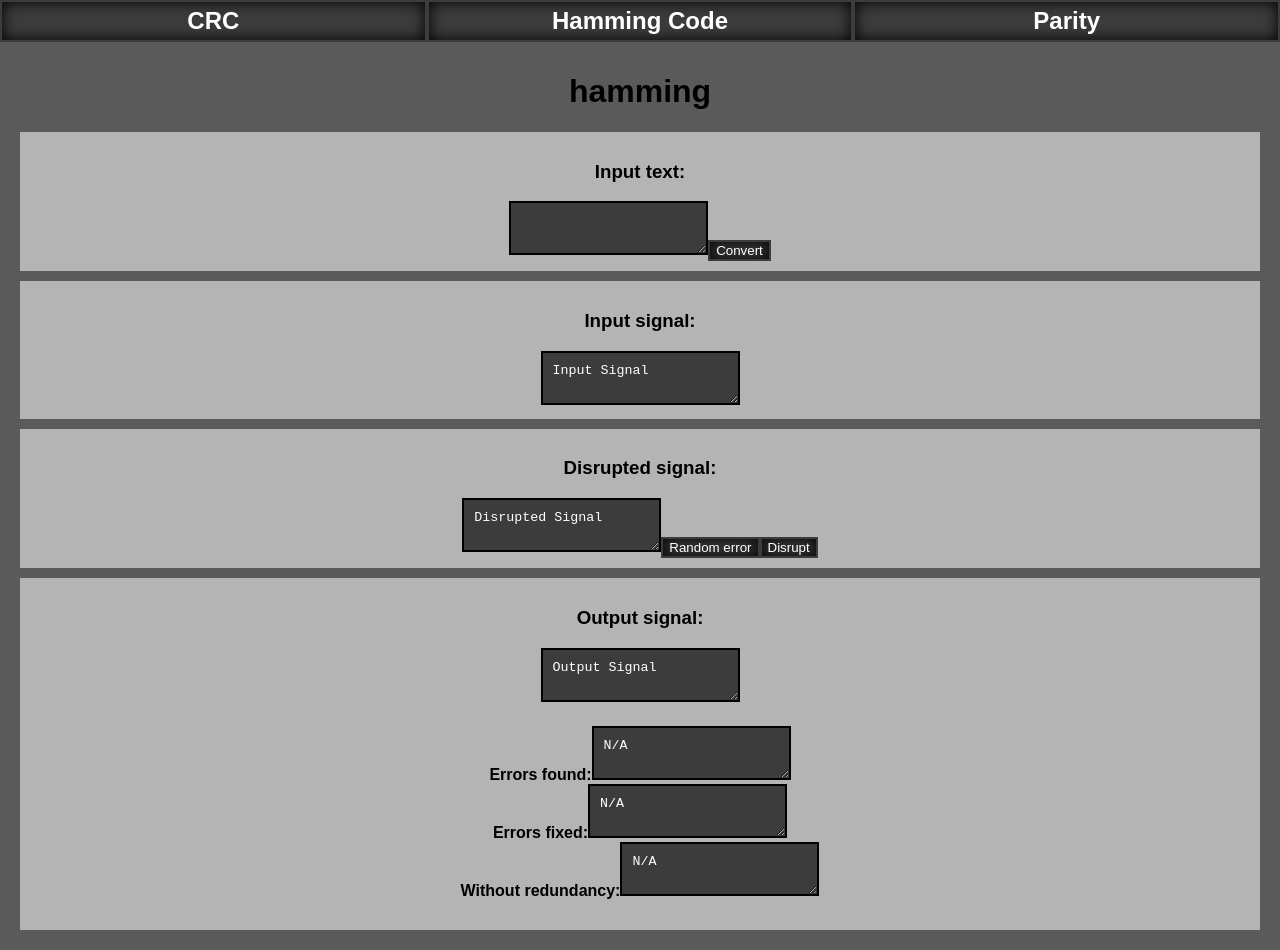
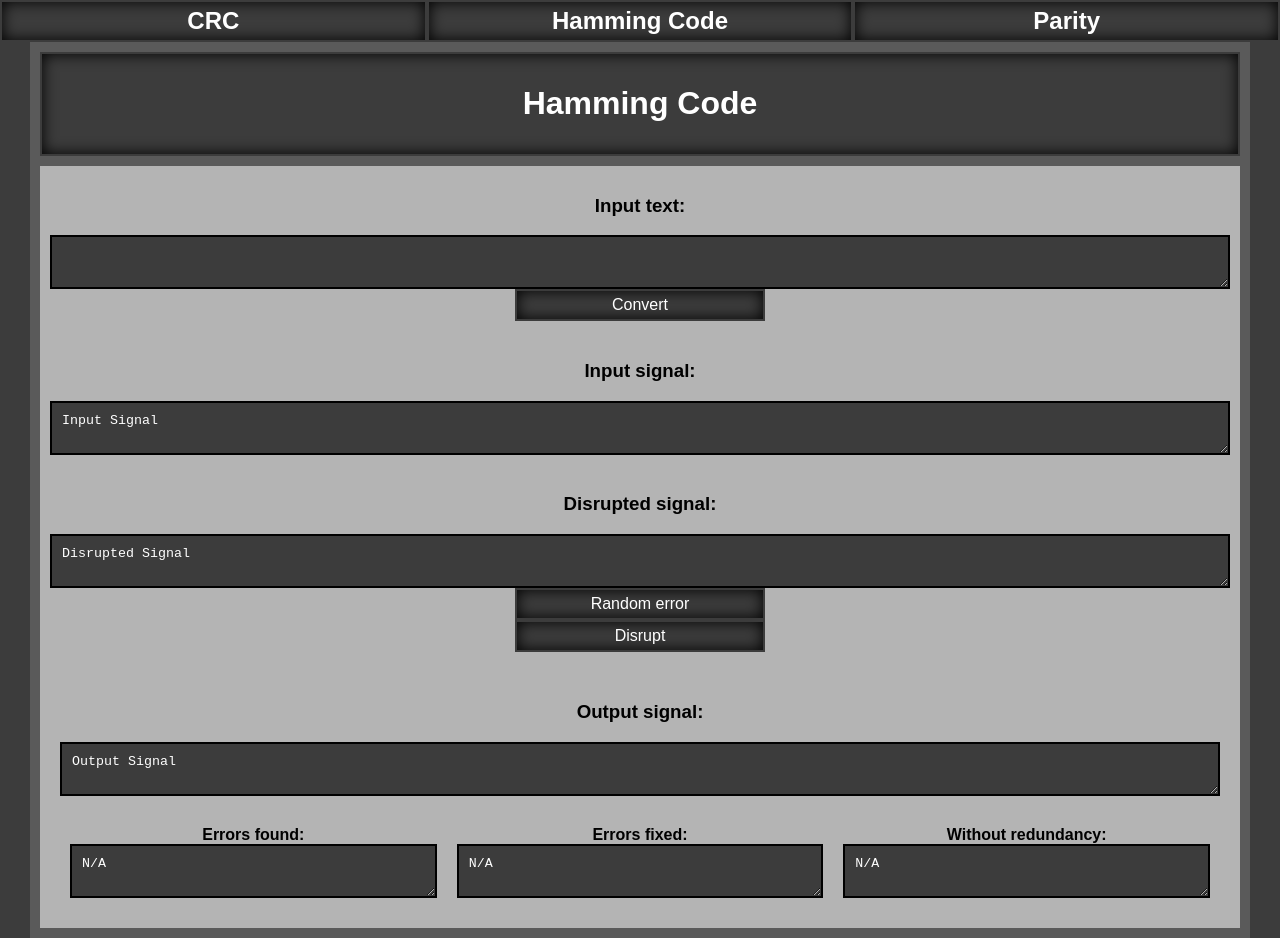
Before and after one commit to cryb0x/DataCorectionCodes, a React (Create React App) app: page / in a window 1280 px wide. Shown: the part 140-1090 px from the top of the page. Built offline with nearby package versions, Linux system fonts and the light colour scheme.

Commit message:
Things looks nice now

```diff
--- a/src/App.css
+++ b/src/App.css
@@ -1,5 +1,6 @@
 .App {
   text-align: center;
+  background-color: rgb(60, 60, 60);
 }
 
 .App-header {
--- a/src/components/buttonStyles.css
+++ b/src/components/buttonStyles.css
@@ -24,3 +24,13 @@
 
     font-size: 24px;
 }
+
+.inputButton{
+    padding: 5px;
+    margin: auto;
+
+    display: block;
+    width: 250px;
+
+    font-size: 16px;
+}
--- a/src/components/inputPage.css
+++ b/src/components/inputPage.css
@@ -1,21 +1,45 @@
 .wrapper{
+  display: flex;
+
   flex:1;
   flex-direction: column;
   text-align: center;
+
+  margin: auto;
+  max-width: 1200px;
 
   padding: 10px;
 
   background-color: rgb(90,90,90);
 }
 
+.header{
+  margin-bottom: 10px;
+  padding: 10px;
+  color: white;
+
+  background-color: rgb(60, 60, 60);
+  border: 2px solid rgb(60, 60, 60);
+  box-shadow: inset 0px 0px 15px black;
+}
+
 .block{
-  flex-direction: column;
+  display: flex;
   text-align: center;
 
-  margin: 10px;
   padding: 10px;
 
   background-color: rgb(180,180,180);
+}
+
+.inputBlock{
+  flex:1;
+  flex-direction: column;
+}
+
+.outputBlock{
+  flex:1;
+  flex-direction: row;
 }
 
 textarea {
--- a/src/components/inputPage.jsx
+++ b/src/components/inputPage.jsx
@@ -101,44 +101,61 @@ class InputPage extends Component {
         }
     }
 
+    renderTitle(){
+        switch(this.props.code){
+            case "crc":
+                return "CRC";
+            case "hamming":
+                return "Hamming Code";
+            case "parity":
+                return "Parity";
+            default:
+                return "Parity";
+        }
+    }
+
     render() {
         return (
         <div className="wrapper">
-            <h1>{this.props.code}</h1>
+            <div className="header">
+                <h1>{this.renderTitle()}</h1>
+            </div>
 
-            <div className="block">
+            <div className="block inputBlock">
                 <h3>Input text:</h3>
                 <textarea onChange={this._changeHandlerInput}/>
-                <button className="button" onClick={this._clickHandlerInput}>Convert</button>
+                <button className="button inputButton" onClick={this._clickHandlerInput}>Convert</button>
             </div>
 
-            <div className="block">
+            <div className="block inputBlock">
                 <h3>Input signal:</h3>
                 <textarea disabled value={this.state.inputSignal}/>
             </div>
 
-            <div className="block">
+            <div className="block inputBlock">
                 <h3>Disrupted signal:</h3>
                 <textarea onChange={this._changeHandlerError} value={this.state.disruptedSignal}/>
-                <button className="button" onClick={this._clickHandlerError}>Random error</button>
+                <button className="button inputButton" onClick={this._clickHandlerError}>Random error</button>
 
-                <button className="button" onClick={this._clickHandlerDisrupt}>Disrupt</button>
+                <button className="button inputButton" onClick={this._clickHandlerDisrupt}>Disrupt</button>
             </div>
 
-            <div className="block">
-                <h3>Output signal:</h3>
-                <textarea disabled value={this.state.outputSignal}/>
+            <div className="block inputBlock">
+                <div className="block inputBlock">
+                    <h3>Output signal:</h3>
+                    <textarea disabled value={this.state.outputSignal}/>
+                </div>
 
-                 <div className="block">
-                    <div>
+                 <div className="block outputBlock">
+                    <div className="block inputBlock">
                         <b>Errors found:</b>
                         <textarea disabled value={this.state.outputSignalErr}/>
                     </div>
-                    <div>
+                    <div className="block inputBlock">
                         <b>Errors fixed:</b>
                         <textarea disabled value={this.state.outputSignalFix}/>
                     </div>
-                    <div>
+                    <div className="block inputBlock">
                         <b>Without redundancy:</b>
                         <textarea disabled value={this.state.outputSignalRed}/>
                     </div>
```
